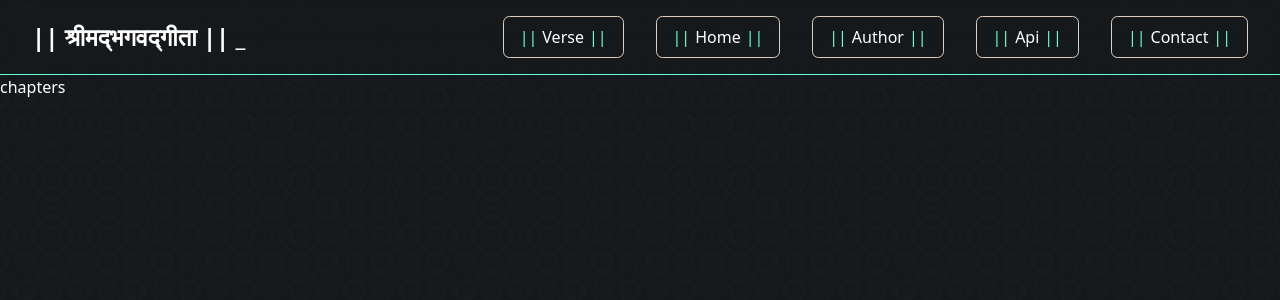
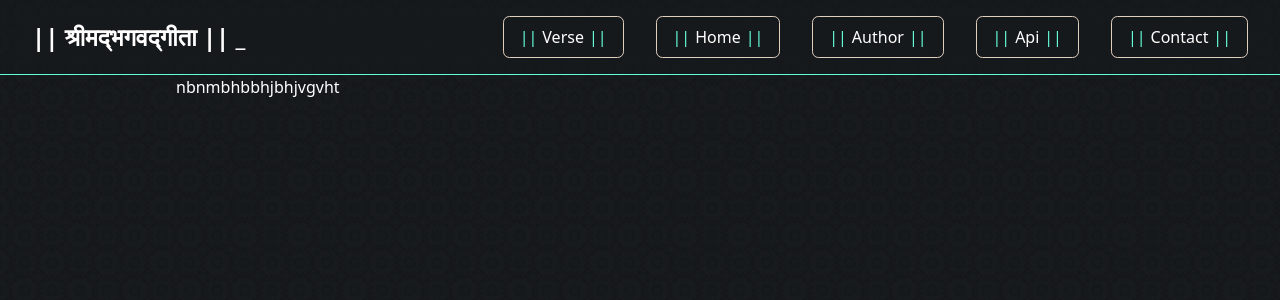
Before and after one commit to the-amazing-atharva/bhagavadgitaapi, a Next.js app: page /chapters in a window 1280 px wide. Shown: the top 300 px of the page. Built offline with nearby package versions, Linux system fonts and the light colour scheme.

Commit message:
added chapter container

```diff
--- /dev/null
+++ b/components/ChapterContainer.tsx
@@ -0,0 +1,19 @@
+import React from "react";
+
+const Component = () => {
+  return (
+    <div className="container">
+      <div className="row">nbnmbhbbhjbhjvgvht</div>
+    </div>
+  );
+};
+
+const ChapterContainer = () => {
+  return (
+    <>
+      <Component />
+    </>
+  );
+};
+
+export default ChapterContainer;
--- a/pages/chapters.tsx
+++ b/pages/chapters.tsx
@@ -1,11 +1,12 @@
 import React from "react";
+import ChapterContainer from "../components/ChapterContainer";
 import Navbar from "../components/Navbar";
 
 const chapters = () => {
   return (
     <div>
       <Navbar />
-      chapters
+      <ChapterContainer />
     </div>
   );
 };
```
